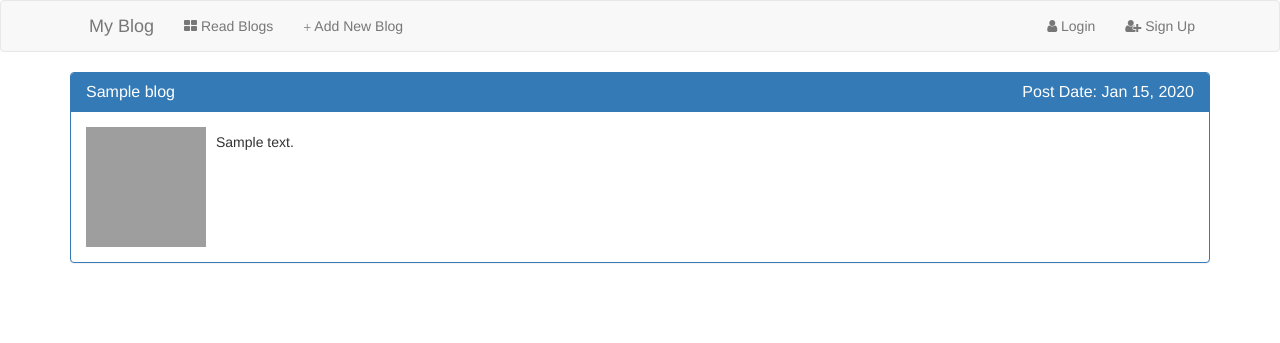
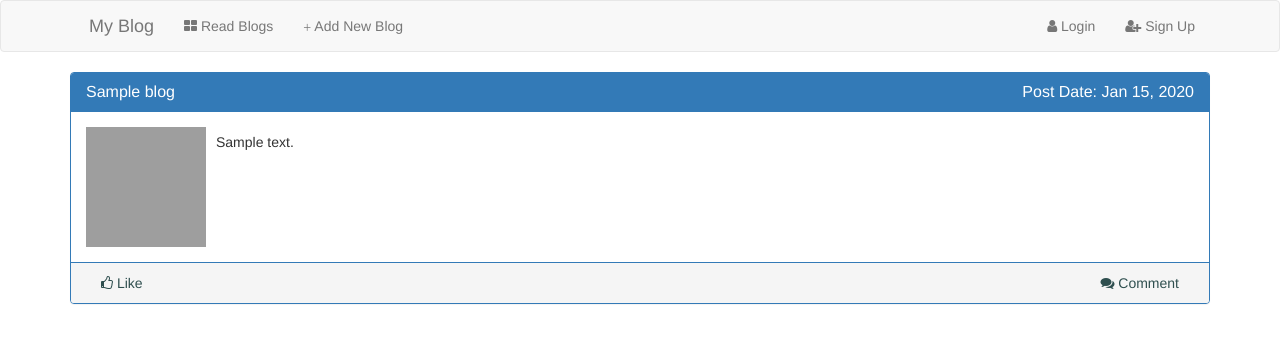
Before and after one commit to hvpulok/MyBlogApp, a Python web app: template templates/selected_blog.html in a window 1280 px wide. Shown: the top 343 px of the page. Run offline with Jinja, Linux system fonts and the light colour scheme; the template is opened without the code that fills it: most values are stand-ins (such as "Sample title", 1, 10 or a date in 2020); some libraries are stand-ins or nearby versions; some web fonts are replaced; grey boxes are pictures that could not be loaded.

Commit message:
Add basic Like route and handler

```diff
--- a/templates/blogs.html
+++ b/templates/blogs.html
@@ -34,7 +34,7 @@
             </div>
             <div class="panel-footer panel-primary">
                 <div class="row">
-                    <div class="col-xs-6"><a href="#"><i class="fa fa-thumbs-o-up" aria-hidden="true"></i> Like</a></div>
+                    <div class="col-xs-6"><a href="/blog/{{blog.key().id()}}/like"><i class="fa fa-thumbs-o-up" aria-hidden="true"></i> Like</a></div>
                     <div class="col-xs-6 text-right"><a href="#"><i class="fa fa-comments" aria-hidden="true"></i> Comment</a></div>
                 </div>
             </div>
--- a/templates/selected_blog.html
+++ b/templates/selected_blog.html
@@ -28,6 +28,12 @@
                     </div>
                 </div>
             </div>
+            <div class="panel-footer panel-primary">
+                <div class="row">
+                    <div class="col-xs-6"><a href="/blog/{{blog.key().id()}}/like"><i class="fa fa-thumbs-o-up" aria-hidden="true"></i> Like</a></div>
+                    <div class="col-xs-6 text-right"><a href="#"><i class="fa fa-comments" aria-hidden="true"></i> Comment</a></div>
+                </div>
+            </div>
         </div>
 </div>
 
```
Also changed, not shown: main.py (+20 -2 lines), 1 other file.
